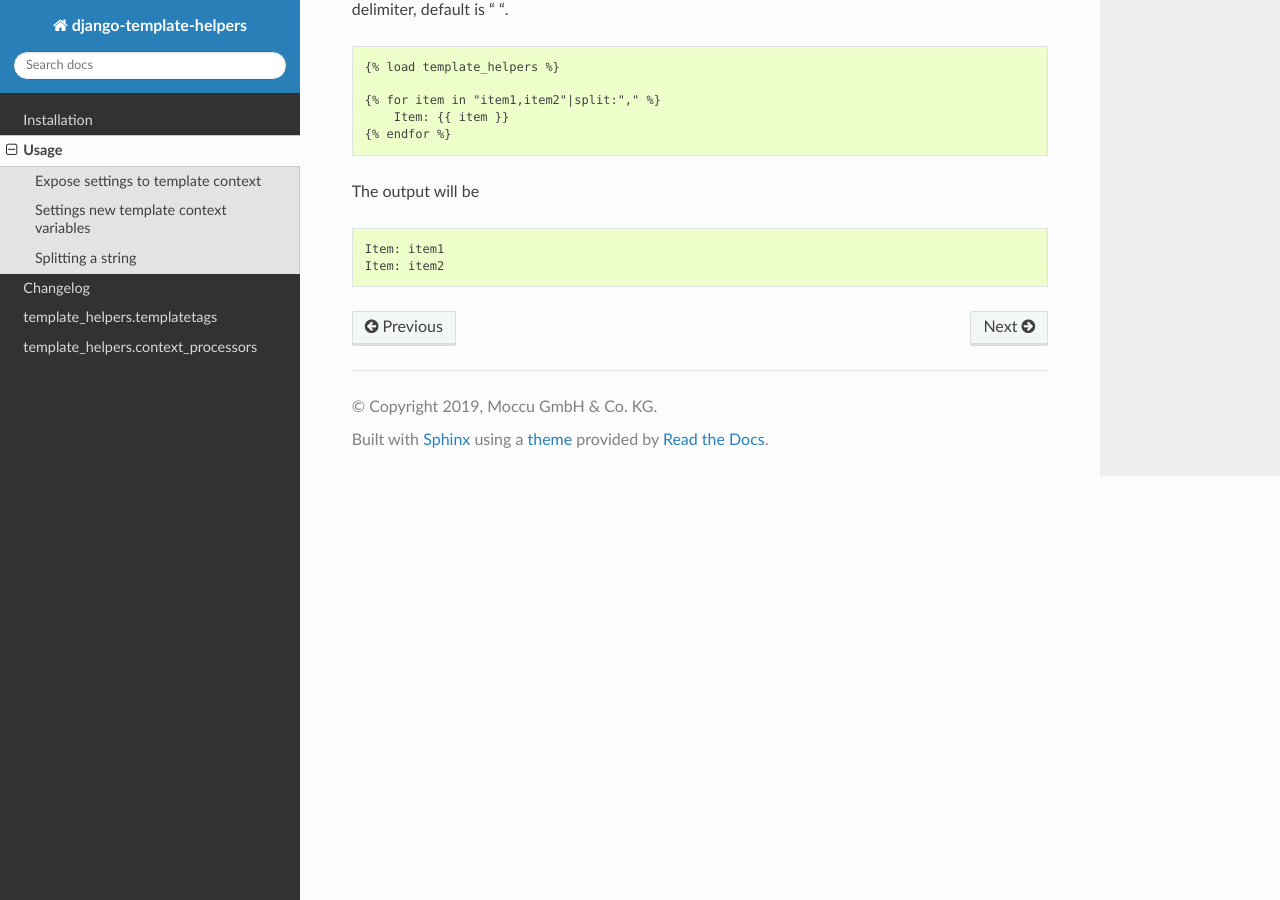
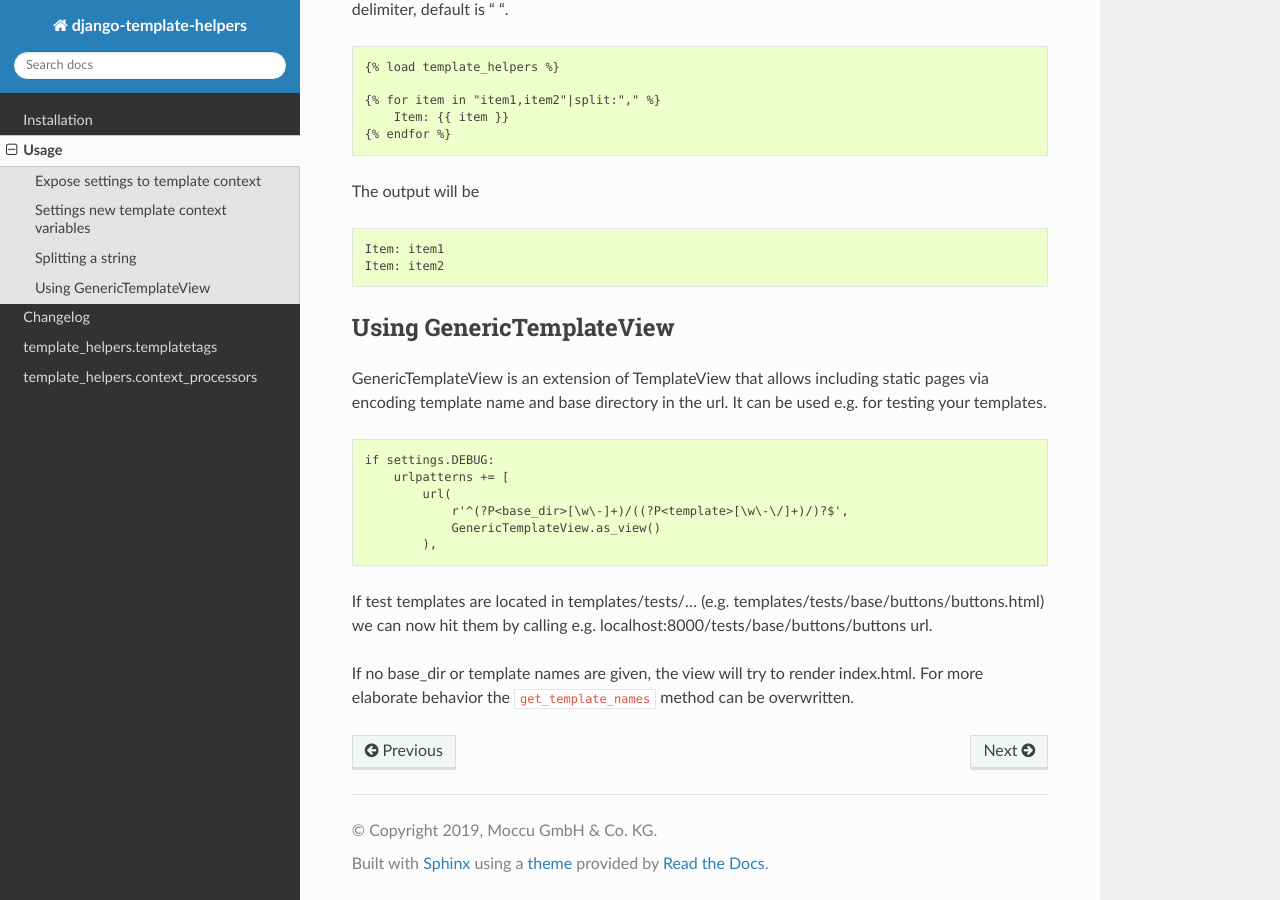
Before and after one commit to stephrdev/django-template-helpers, a Sphinx documentation site: the page built from docs/usage.rst, in a window 1280 px wide and 900 px high, scrolled down 915 px. Built offline with Sphinx 7.4.7 and the Read the Docs theme 2.0.0, drawn with Linux system fonts in a browser that asks for light colours.

Commit message:
Document GenericTemplateView

```diff
--- a/README.rst
+++ b/README.rst
@@ -27,6 +27,7 @@ Features
 * Template tag to set a new context variable ``set``
 * Template filter to split a string into a list ``split``
 * Context processor to expose selected settings to the templates
+* GenericTemplateView for static pages
 
 
 Requirements
--- a/docs/usage.rst
+++ b/docs/usage.rst
@@ -59,3 +59,27 @@ The output will be
 
     Item: item1
     Item: item2
+
+
+Using GenericTemplateView
+-------------------------
+
+GenericTemplateView is an extension of TemplateView that allows including
+static pages via encoding template name and base directory in the url.
+It can be used e.g. for testing your templates.
+
+.. code-block:: text
+
+    if settings.DEBUG:
+        urlpatterns += [
+            url(
+                r'^(?P<base_dir>[\w\-]+)/((?P<template>[\w\-\/]+)/)?$',
+                GenericTemplateView.as_view()
+            ),
+
+If test templates are located in templates/tests/...
+(e.g. templates/tests/base/buttons/buttons.html) we can now hit them by calling
+e.g. localhost:8000/tests/base/buttons/buttons url.
+
+If no base_dir or template names are given, the view will try to render index.html.
+For more elaborate behavior the ``get_template_names`` method can be overwritten.
```
